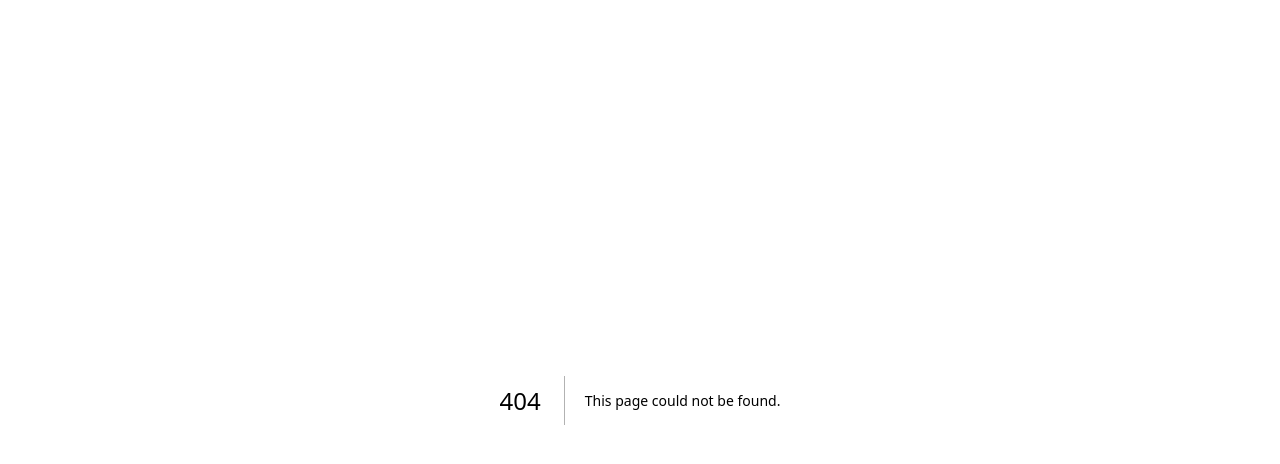
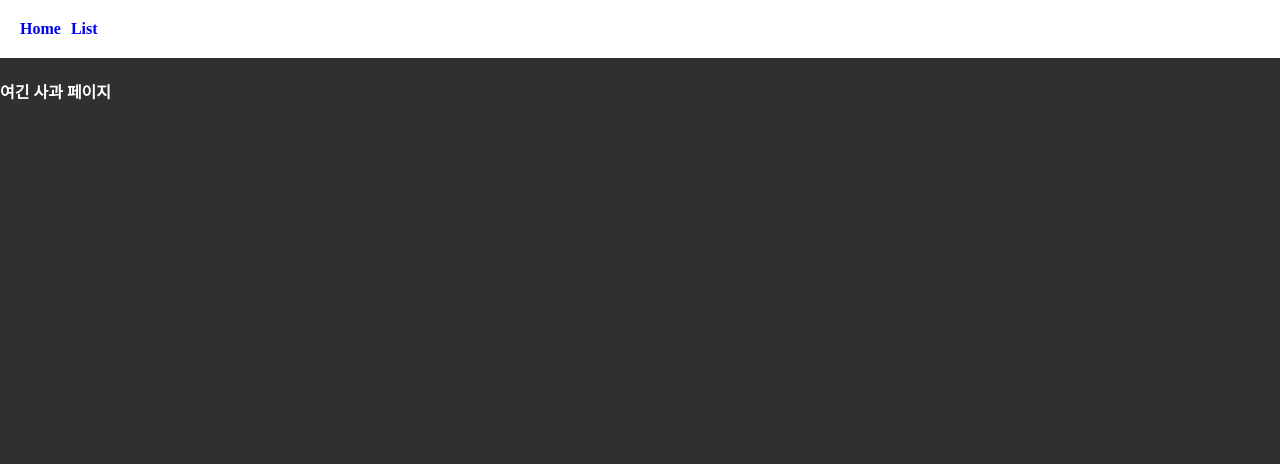
Before and after one commit to neogoolboss/HomeStudy_Next_JS, a Next.js app: page /list/apple in a window 1280 px wide. Before the commit this address had no page. Shown: the top 464 px of the page. Built offline with nearby package versions, Linux system fonts and the light colour scheme.

Commit message:
Next JS First 240524

```diff
--- a/app/globals.css
+++ b/app/globals.css
@@ -1,107 +1,35 @@
-:root {
-  --max-width: 1100px;
-  --border-radius: 12px;
-  --font-mono: ui-monospace, Menlo, Monaco, "Cascadia Mono", "Segoe UI Mono",
-    "Roboto Mono", "Oxygen Mono", "Ubuntu Monospace", "Source Code Pro",
-    "Fira Mono", "Droid Sans Mono", "Courier New", monospace;
-
-  --foreground-rgb: 0, 0, 0;
-  --background-start-rgb: 214, 219, 220;
-  --background-end-rgb: 255, 255, 255;
-
-  --primary-glow: conic-gradient(
-    from 180deg at 50% 50%,
-    #16abff33 0deg,
-    #0885ff33 55deg,
-    #54d6ff33 120deg,
-    #0071ff33 160deg,
-    transparent 360deg
-  );
-  --secondary-glow: radial-gradient(
-    rgba(255, 255, 255, 1),
-    rgba(255, 255, 255, 0)
-  );
-
-  --tile-start-rgb: 239, 245, 249;
-  --tile-end-rgb: 228, 232, 233;
-  --tile-border: conic-gradient(
-    #00000080,
-    #00000040,
-    #00000030,
-    #00000020,
-    #00000010,
-    #00000010,
-    #00000080
-  );
-
-  --callout-rgb: 238, 240, 241;
-  --callout-border-rgb: 172, 175, 176;
-  --card-rgb: 180, 185, 188;
-  --card-border-rgb: 131, 134, 135;
+body {
+  margin: 0;
+  background: #303030;
+  color: white;
+  font-weight: bold;
 }
 
-@media (prefers-color-scheme: dark) {
-  :root {
-    --foreground-rgb: 255, 255, 255;
-    --background-start-rgb: 0, 0, 0;
-    --background-end-rgb: 0, 0, 0;
-
-    --primary-glow: radial-gradient(rgba(1, 65, 255, 0.4), rgba(1, 65, 255, 0));
-    --secondary-glow: linear-gradient(
-      to bottom right,
-      rgba(1, 65, 255, 0),
-      rgba(1, 65, 255, 0),
-      rgba(1, 65, 255, 0.3)
-    );
-
-    --tile-start-rgb: 2, 13, 46;
-    --tile-end-rgb: 2, 5, 19;
-    --tile-border: conic-gradient(
-      #ffffff80,
-      #ffffff40,
-      #ffffff30,
-      #ffffff20,
-      #ffffff10,
-      #ffffff10,
-      #ffffff80
-    );
-
-    --callout-rgb: 20, 20, 20;
-    --callout-border-rgb: 108, 108, 108;
-    --card-rgb: 100, 100, 100;
-    --card-border-rgb: 200, 200, 200;
-  }
+.title {
+  text-align: center;
+  margin-top: 50px;
 }
 
-* {
-  box-sizing: border-box;
-  padding: 0;
-  margin: 0;
+.title-sub {
+  text-align: center;
 }
 
-html,
-body {
-  max-width: 100vw;
-  overflow-x: hidden;
+.food {
+  margin: 20px auto;
+  width: 200px;
+  background: white;
+  color:black;
+  padding: 20px;
+  border-radius: 5px;
 }
 
-body {
-  color: rgb(var(--foreground-rgb));
-  background: linear-gradient(
-      to bottom,
-      transparent,
-      rgb(var(--background-end-rgb))
-    )
-    rgb(var(--background-start-rgb));
+.navbar {
+  background: white;
+  padding: 20px;
 }
 
-a {
-  color: inherit;
+.navbar a {
+  margin-right: 10px;
   text-decoration: none;
+
 }
-
-@media (prefers-color-scheme: dark) {
-  html {
-    color-scheme: dark;
-  }
-}
--- a/app/layout.js
+++ b/app/layout.js
@@ -1,5 +1,6 @@
 import { Inter } from "next/font/google";
 import "./globals.css";
+import Link from "next/link";
 
 const inter = Inter({ subsets: ["latin"] });
 
@@ -11,7 +12,13 @@
 export default function RootLayout({ children }) {
   return (
     <html lang="en">
-      <body className={inter.className}>{children}</body>
+      <body>
+      <div className="navbar">
+        <Link href="/">Home</Link>
+        <Link href="/list">List</Link>
+      </div>
+      {children}
+      </body>
     </html>
   );
 }
--- /dev/null
+++ b/app/list/apple/page.js
@@ -0,0 +1,9 @@
+export default function Apple() {
+
+    return (
+
+        <div>
+        <h4> 여긴 사과 페이지 </h4>
+        </div>
+    )
+}
```
Also changed, not shown: app/list/page.js (added, +16 -0 lines), app/page.js (+11 -90 lines).
